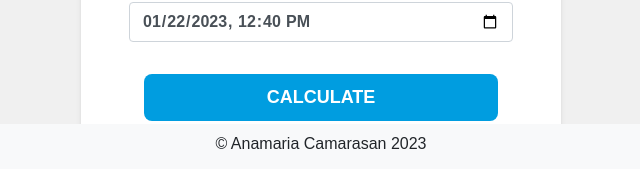
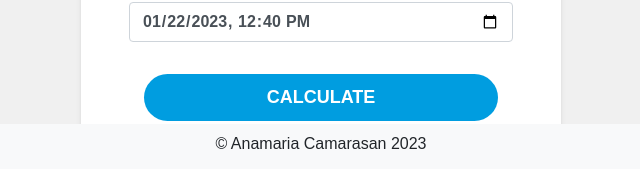
Before and after one commit to acamaras0/Delivery-Fee-Calculator, a React (Create React App) app in the folder client/: page / in a window 1280 px wide. Shown: the part 628-797 px from the top of the page, without its empty margins (319-959 px from the left). Built offline with nearby package versions, Linux system fonts and the light colour scheme; a web font is replaced by a local one.

Commit message:
style: button border-radius changed

```diff
--- a/client/src/components/style.css
+++ b/client/src/components/style.css
@@ -26,7 +26,7 @@ button.btn-calculate {
   background-color: #009de0;
   color: white;
   border: none;
-  border-radius: 8px;
+  border-radius: 30px;
   padding: 10px 15px;
   font-size: 18px;
   font-weight: 600;
```
